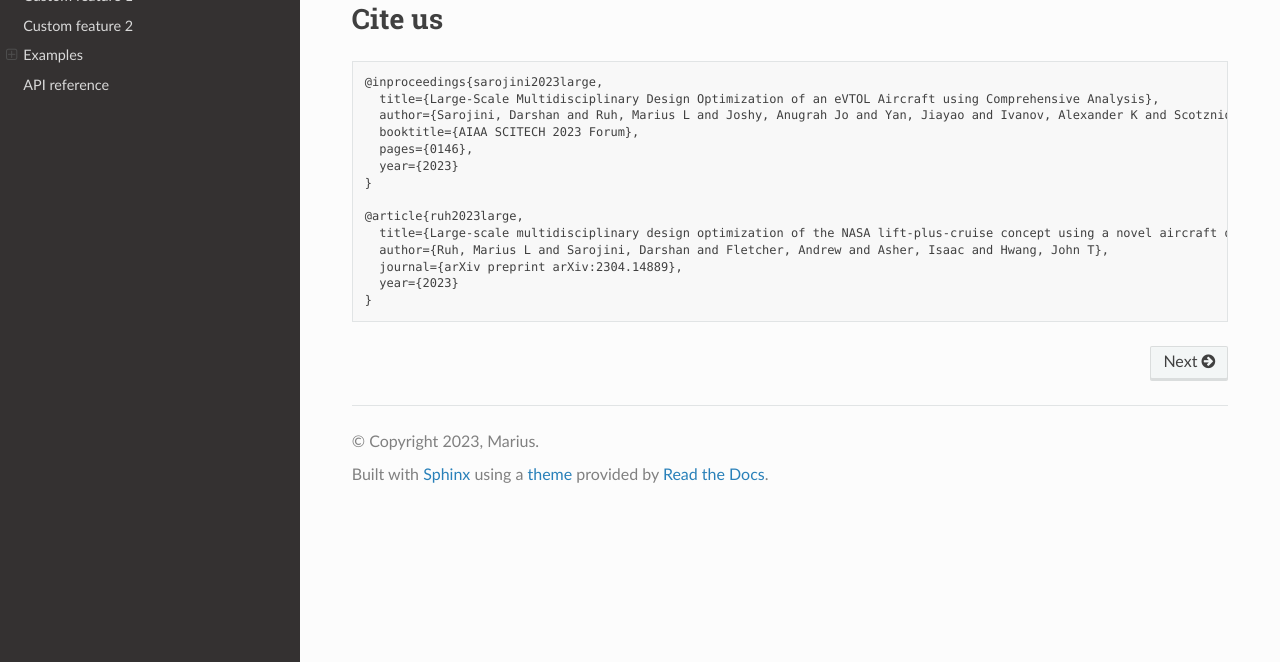
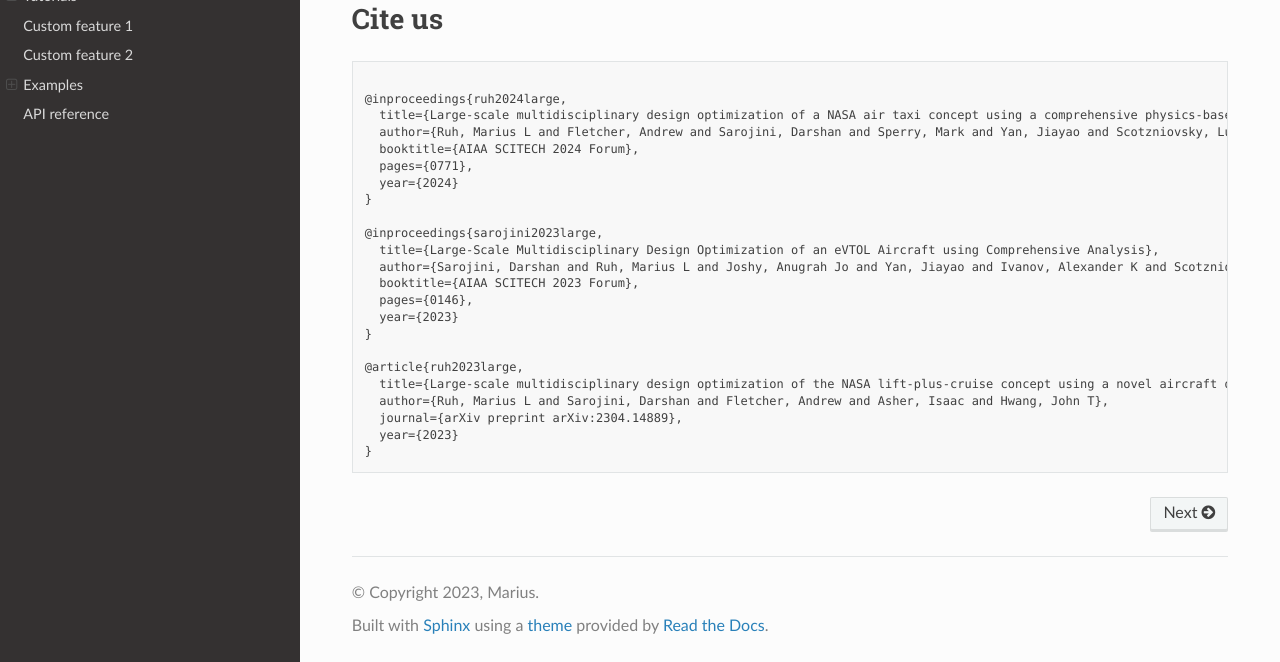
Before and after one commit to LSDOlab/CADDEE_alpha, a Sphinx documentation site: the page built from docs/index.md, in a window 1280 px wide and 900 px high, scrolled down 714 px, cut to the strip 238-900 px from the top of the window. Built offline with Sphinx 7.4.7 and the Read the Docs theme 2.0.0, drawn with Linux system fonts in a browser that asks for light colours; pages that are not in the unit, such as notebooks, are missing from menus.

Commit message:
update docs

````diff
--- a/docs/src/welcome.md
+++ b/docs/src/welcome.md
@@ -1,16 +1,24 @@
 # Welcome to CADDEE
 
-![](/src/images/movie_all_geometry_frame.gif )
+The Comprehensive Analysis high-Dimensional Design Environment for Engineering systems (CADDEE) framework is python-based framework for the conceptual design of aircraft and other complex engineering systems. It leverages recent advances in automated adjoint-based sensitivity analysis to systematically explore the high-dimensional design space of complex engineering system by considering the entire mission or design cycle, and by using pyhsics-based models of varying fidelity.
+
+![](/src/images/movie_all_geometry_frame_2.gif )
 
 
-The Comprehensive Analysis high-Dimensional Design Environment for Engineering systems (CADDEE) framework is python-based framework for the conceptual design of aircraft and other
-complex engineering systems. It leverages recent advances in automated adjoint-based sensitivity analysis to systematically explore the high-dimensional design space of complex engineering system by considering the entire mission or design cycle, and by using pyhsics-based models of varying fidelity.
-
-![](/src/images/movie_sub_system_frame.gif )
+![](/src/images/movie_sub_system_frame_2.gif )
 
 
 # Cite us
 ```none
+
+@inproceedings{ruh2024large,
+  title={Large-scale multidisciplinary design optimization of a NASA air taxi concept using a comprehensive physics-based system model},
+  author={Ruh, Marius L and Fletcher, Andrew and Sarojini, Darshan and Sperry, Mark and Yan, Jiayao and Scotzniovsky, Luca and van Schie, Sebastiaan P and Warner, Michael and Orndorff, Nicholas C and Xiang, Ru and others},
+  booktitle={AIAA SCITECH 2024 Forum},
+  pages={0771},
+  year={2024}
+}
+
 @inproceedings{sarojini2023large,
   title={Large-Scale Multidisciplinary Design Optimization of an eVTOL Aircraft using Comprehensive Analysis},
   author={Sarojini, Darshan and Ruh, Marius L and Joshy, Anugrah Jo and Yan, Jiayao and Ivanov, Alexander K and Scotzniovsky, Luca and Fletcher, Andrew H and Orndorff, Nicholas C and Sperry, Mark and Gandarillas, Victor E and others},
````
Also changed, not shown: other parts of docs/src/welcome.md (+1 -0 lines), docs/src/background.md (+1 -39 lines), docs/src/concepts.md (added, +44 -0 lines), 2 other files.
